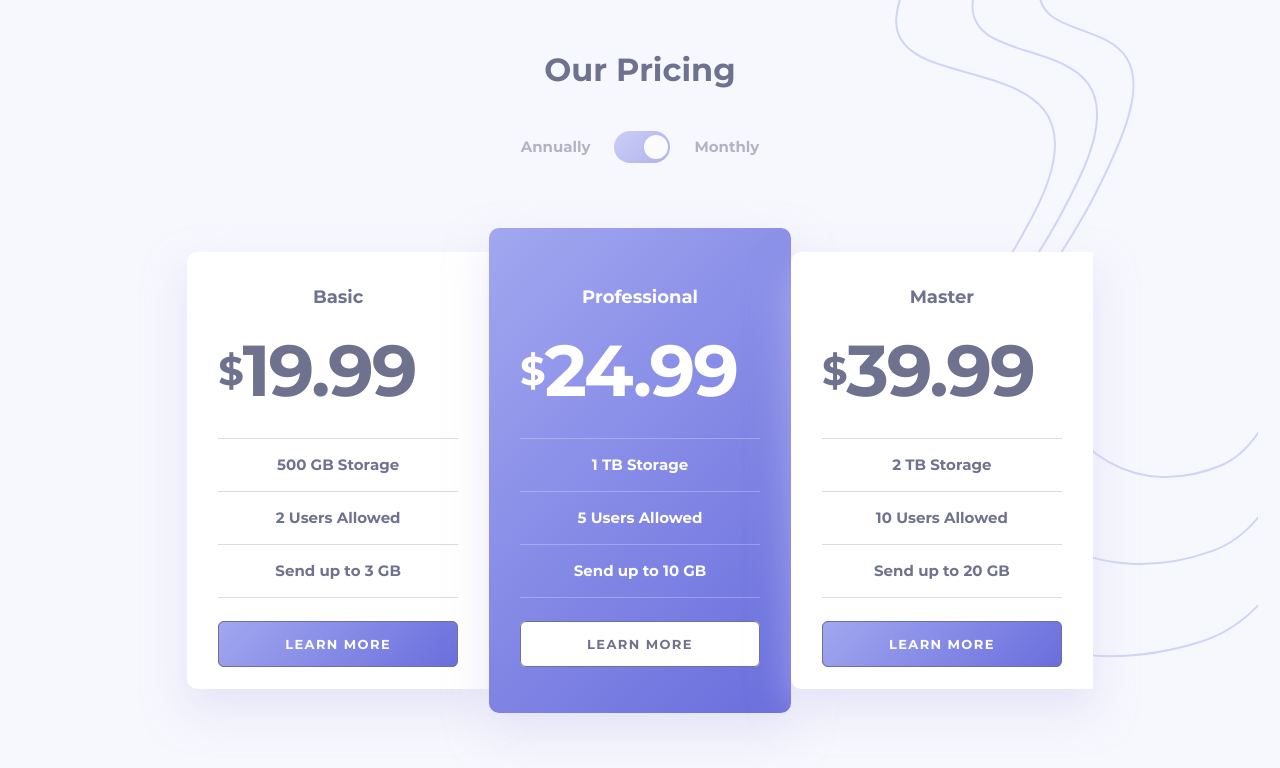
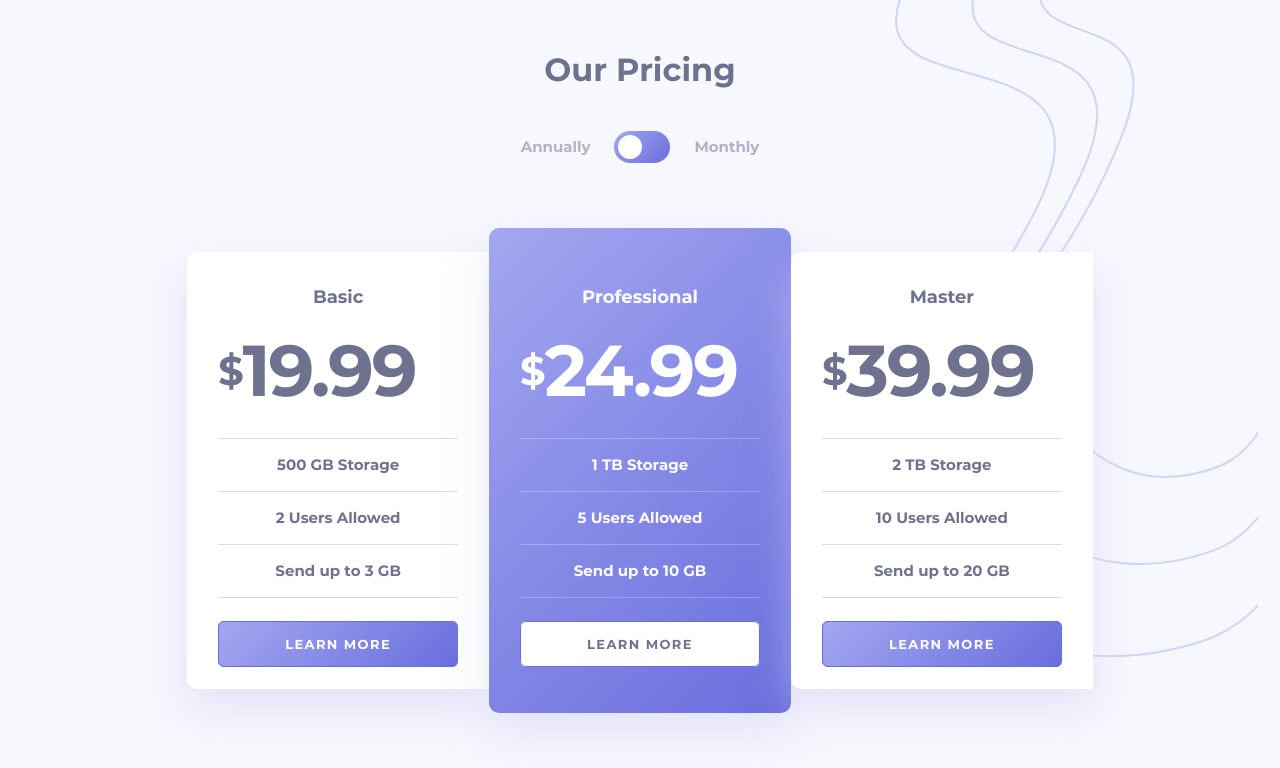
Before and after one commit to Otkirjon2001/pricing-component, a plain HTML site: page index.html in a window 1280 px wide. Drawn offline with Linux system fonts and the light colour scheme.

Commit message:
Add corrections

```diff
--- a/css/styles.css
+++ b/css/styles.css
@@ -85,56 +85,72 @@ img{
   font-size: 32px;
   line-height: 39px;
 }
-.site-header-list {
+
+/* SWITCH */
+.switch {
   display: flex;
   align-items: center;
-  margin: 0;
   margin-bottom: 65px;
-  padding: 0;
-  list-style: none;
 }
-.site-header-item {
+.switch-input-monthly:checked ~.switch-control .switch-control-circle {
+  transform: translateX(24px);
+}
+.switch-control {
+  position: relative;
+  width: 56px;
+  height: 32px;
+  padding: 4px;
+  border-radius: 16px;
+  cursor: pointer;
+  background-color: #696EDD;
+  background-image: linear-gradient(135deg, #A2A7F0 0%, #696EDD 100%);
+  transition: opacity 0.4s ease;
+}
+.switch-control-circle {
+  width: 24px;
+  height: 24px;
+  border-radius: 50%;
+  background-color: var(--font-color);
+  transition: transform 0.4s ease;
+}
+.switch-monthly {
+  position: absolute;
+  left: 0;
+  top: 0;
+  width: 100%;
+  height: 100%;
+  cursor: pointer;
+
+}
+.switch-annually {
+  position: absolute;
+  left: 0;
+  top: 0;
+  width: 100%;
+  height: 100%;
+  cursor: pointer;
+}
+.switch-input-annually:checked ~ .switch-control .switch-monthly,
+.switch-input-monthly:checked ~ .switch-control .switch-annually
+{
+  z-index: 5;
+}
+.switch-label {
   font-size: 15px;
   line-height: 28px;
   color: var(--font-heading-color);
   opacity: 0.5;
+  transition: opacity 0.4s ease;
+  cursor: pointer;
 }
-.site-header-item:not(:last-child){
+.switch-label:hover{
+  opacity: 1;
+}
+.switch-label:nth-child(3){
   margin-right: 24px;
 }
-.site-header-toggle {
-  width: 56px;
-  height: 32px;
-}
-.checkbox-bg{
-  position: relative;
-  display: block;
-  width: 56px;
-  padding: 0;
-  height: 32px;
-  border: 0;
-  border-radius: 16px;
-  background-image: var(--primary-color);
-  cursor: pointer;
-  transition: opacity 0.4s ease;
-}
-.checkbox-bg:hover{
-  opacity: 0.5;
-}
-
-.toggle-circle {
-  position: absolute;
-  top: 4px;
-  right:2px;
-  display: block;
-  width: 24px;
-  height: 24px;
-  border-radius: 50%;
-  background-color: var(--font-color);
-  transition: 1s;
-}
-.site-header-toggle:checked ~.toggle-circle{
-  right: 30px;
+.switch-label:nth-child(5){
+  margin-left: 24px;
 }
 .card-box-list {
   display: flex;
@@ -205,9 +221,10 @@ img{
   letter-spacing: 1.39286px;
   text-decoration: none;
   color: var(--font-color);
-  background: var(--primary-color);
+  background-color: #696EDD;
+  background: linear-gradient(135deg, #A2A7F0 0%, #696EDD 100%);
   border-radius: 6px;
-  border: 1px solid var(--font-heading-color);
+  border: 1px solid #696EDD ;
   transition: all 0.6s ease;
 }
 .about-link:hover{
@@ -219,6 +236,7 @@ img{
   padding: 55px 31px;
   box-shadow: 0px 20px 40px rgba(212, 210, 244, 0.5);
   border-radius: 10px;
+  background-color:#696EDD;
   background-image: var(--primary-color);
   color: var(--font-color);
 }
--- a/index.html
+++ b/index.html
@@ -14,24 +14,26 @@
 
 <body>
   <main class="main-content">
-    <h1 class="visually-hidden">Pricing Component</h1>
     <div class="main-container container">
       <header class="site-header">
-        <h2 class="site-heading">Our Pricing</h2>
-        <ul class="site-header-list">
-          <li class="site-header-item">Annually</li>
-          <li class="site-header-item">
-            <label class="checkbox-bg">
-              <input class="site-header-toggle visually-hidden" type="checkbox">
-              <span class="toggle-circle"></span>
-            </label>
-          </li>
-          <li class="site-header-item">Monthly</li>
-        </ul>
+        <h1 class="site-heading">Our Pricing</h1>
+        <form class="switch">
+          <input type="radio" class="switch-input-annually visually-hidden" name="switch-input-radio" value="annually"
+            id="switch-annually" checked>
+          <input type="radio" class="switch-input-monthly visually-hidden" name="switch-input-radio" value="monthly"
+            id="switch-monthly">
+          <label for="switch-annually" class="switch-label">Annually</label>
+          <div class="switch-control">
+            <div class="switch-control-circle"></div>
+            <label for="switch-annually" class="switch-label switch-annually"></label>
+            <label for="switch-monthly" class="switch-label switch-monthly"></label>
+          </div>
+          <label for="switch-monthly" class="switch-label">Monthly</label>
+        </form>
       </header>
       <ul class="card-box-list">
         <li class="card-box-item">
-          <p class="card-top-text">Basic</p>
+          <h3 class="card-top-text">Basic</h3>
           <div class="price-box">
             <span class="price-span">$</span>
             <p class="price price-1">19.99</p>
@@ -57,7 +59,7 @@
           <a class="about-link" href="#">LEARN MORE</a>
         </li>
         <li class="card-box-item card-box-item-active">
-          <p class="card-top-text">Professional</p>
+          <h3 class="card-top-text">Professional</h3>
           <div class="price-box">
             <span class="price-span">$</span>
             <p class="price price-2">24.99</p>
@@ -83,7 +85,7 @@
           <a class="about-link about-link-active" href="#">LEARN MORE</a>
         </li>
         <li class="card-box-item">
-          <p class="card-top-text">Master</p>
+          <h3 class="card-top-text">Master</h3>
           <div class="price-box">
             <span class="price-span">$</span>
             <p class="price price-3">39.99</p>
```
